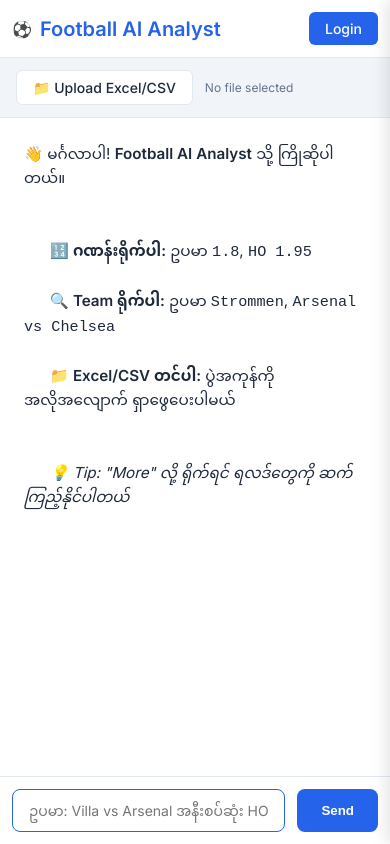
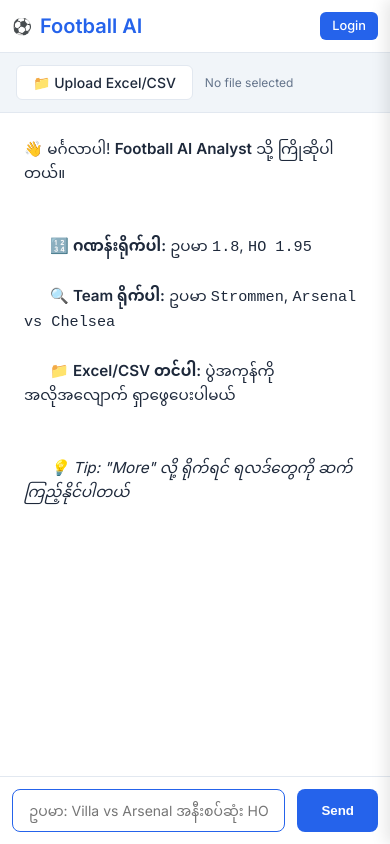
Before and after one commit to myoMyatKyaw445/football-ai-master-analyst, a website: page public/index.html in a window 390 px wide. Drawn offline with Linux system fonts and the light colour scheme; no server answers.

Commit message:
fix: improve mobile responsive design for login button visibility

```diff
--- a/public/index.html
+++ b/public/index.html
@@ -26,9 +26,25 @@
     .chat-container { display: flex; flex-direction: column; height: 100%; max-width: 800px; margin: 0 auto; width: 100%; background: var(--surface); box-shadow: 0 0 20px rgba(0,0,0,0.05); }
 
     .chat-header { display: flex; justify-content: space-between; align-items: center; padding: 1rem; border-bottom: 1px solid var(--border); background: var(--surface); z-index: 10; }
-    .title { font-size: 1.25rem; font-weight: 600; color: var(--primary); display: flex; align-items: center; gap: 0.5rem; }
+    .title {
+  font-size: 1.25rem;
+  font-weight: 600;
+  color: var(--primary);
+  display: flex;
+  align-items: center;
+  gap: 0.5rem;
+  min-width: 0; /* ✅ Flex item ကို shrink ဖြစ်ခွင့်ပေး */
+  overflow: hidden; /* ✅ စာသားရှည်ရင် ဖြတ်ပေး */
+  text-overflow: ellipsis; /* ✅ ဖြတ်တဲ့အခါ ... ပြပေး */
+  white-space: nowrap; /* ✅ စာကြောင်းတစ်တန်းတည်း ထားပေး */
+}
 
-    .auth-area { display: flex; align-items: center; gap: 0.5rem; }
+    .auth-area {
+  display: flex;
+  align-items: center;
+  gap: 0.5rem;
+  flex-shrink: 0; /* ✅ Login button area ကို shrink မဖြစ်အောင် ကာကွယ် */
+}
     .login-btn { display: inline-flex; align-items: center; gap: 0.5rem; padding: 0.5rem 1rem; background: var(--primary); color: white; text-decoration: none; border-radius: 6px; font-size: 0.875rem; font-weight: 500; transition: opacity 0.2s; border: none; cursor: pointer; }
     .login-btn.secondary { background: var(--secondary); }
     .login-btn:hover { opacity: 0.9; }
@@ -98,6 +114,16 @@
     @media (max-width: 640px) {
   .chat-header { padding: 0.75rem; }
   .title span { font-size: 1rem; }
+  .title {
+    max-width: 150px; /* ✅ Mobile မှာ title ကို အများဆုံး 150px အထိပဲ ပြ */
+  }
+  .login-btn {
+    padding: 0.4rem 0.75rem; /* ✅ Mobile မှာ button padding ကို လျှော့ */
+    font-size: 0.8rem; /* ✅ Mobile မှာ font size ကို လျှော့ */
+  }
+  .user-name {
+    max-width: 100px; /* ✅ Mobile မှာ user name ကို လျှော့ */
+  }
   .upload-area { flex-wrap: wrap; }
   .file-name { width: 100%; font-size: 0.75rem; }
   .input-area { padding: 0.75rem; }
@@ -111,7 +137,7 @@
     <!-- ✅ Header with Auth -->
     <div class="chat-header">
       <div class="title">
-        <span>⚽</span> Football AI Analyst
+        <span>⚽</span> Football AI
       </div>
       <div class="auth-area" id="authArea">
         <!-- Will be populated by JavaScript -->
```
Lines whose indentation alone changed are shown as unchanged.
